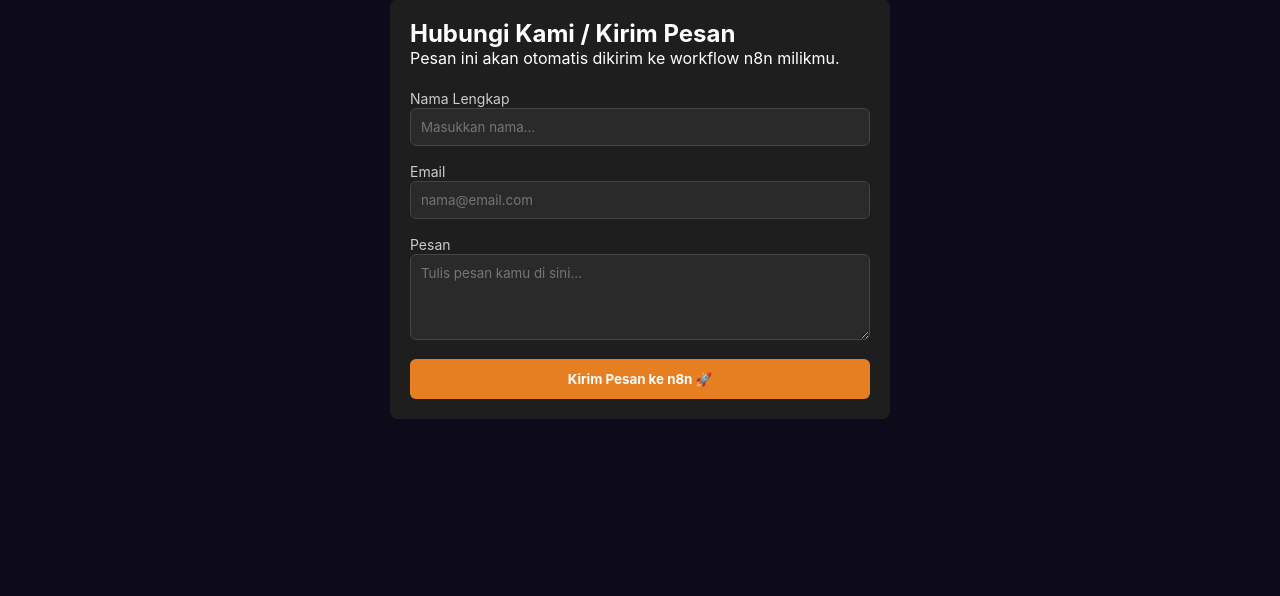
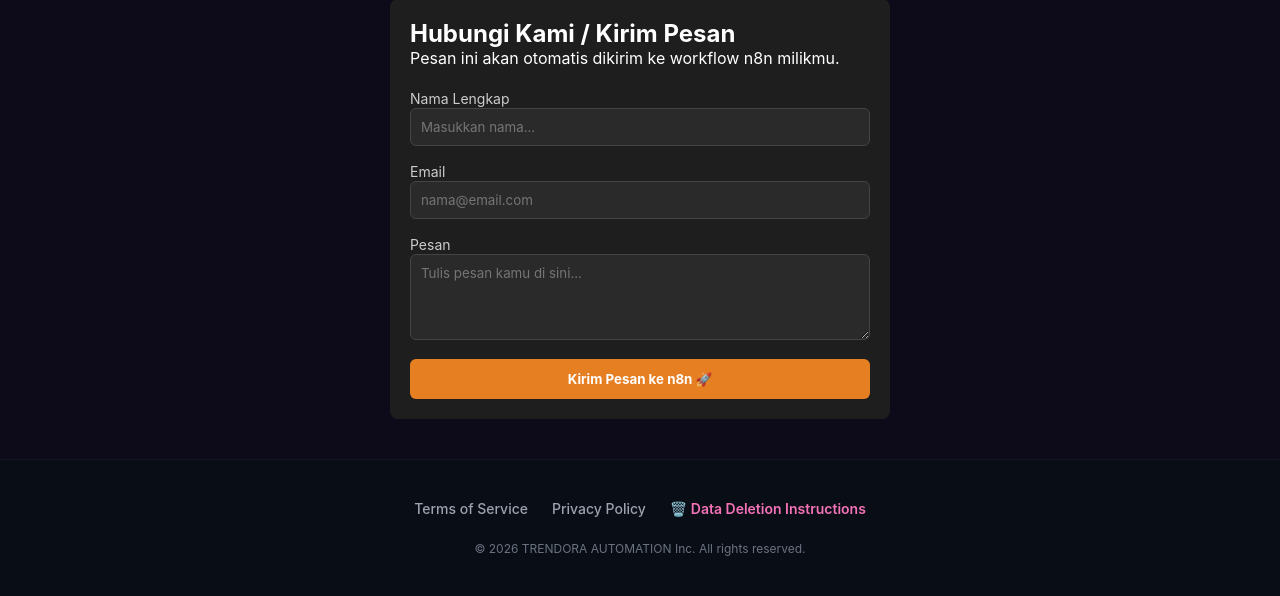
Before and after one commit to deri9804/trendoraautomation, a Flask app: page / in a window 1280 px wide. Shown: the part 3767-4363 px from the top of the page. Before the commit the page ends 4186 px from the top, so only its background shows below. Run offline with Flask 3, Linux system fonts and the light colour scheme; some libraries are stand-ins or nearby versions.

Commit message:
index.html privacy.html

```diff
--- a/templates/index.html
+++ b/templates/index.html
@@ -17,6 +17,18 @@
     {% include 'kontak.html' %}
   </main>
 
+  <!-- FOOTER BARU (LINK LEGAL & PENGHAPUSAN DATA) -->
+  <footer style="background: #090d16; padding: 40px 5%; border-top: 1px solid rgba(255,255,255,0.05); text-align: center; margin-top: 40px;">
+    <div style="max-width: 1200px; margin: 0 auto; display: flex; flex-direction: column; align-items: center; gap: 16px;">
+      <div style="display: flex; gap: 24px; flex-wrap: wrap; justify-content: center;">
+        <a href="/tos" style="color: #9ca3af; text-decoration: none; font-size: 14px; font-weight: 500; transition: color 0.3s;" onmouseover="this.style.color='#ec4899'" onmouseout="this.style.color='#9ca3af'">Terms of Service</a>
+        <a href="/privacy" style="color: #9ca3af; text-decoration: none; font-size: 14px; font-weight: 500; transition: color 0.3s;" onmouseover="this.style.color='#ec4899'" onmouseout="this.style.color='#9ca3af'">Privacy Policy</a>
+        <a href="/data-deletion" style="color: #f472b6; text-decoration: none; font-size: 14px; font-weight: 600; transition: color 0.3s;" onmouseover="this.style.color='#ec4899'" onmouseout="this.style.color='#f472b6'">🗑️ Data Deletion Instructions</a>
+      </div>
+      <p style="color: #6b7280; font-size: 12px; margin-top: 8px;">&copy; 2026 TRENDORA AUTOMATION Inc. All rights reserved.</p>
+    </div>
+  </footer>
+
   {% include 'apiKeyModal.html' %}
 
   <!-- SCRIPT REAL MIDTRANS SNAP -->
```
Also changed, not shown: templates/privacy.html (+7 -0 lines).
